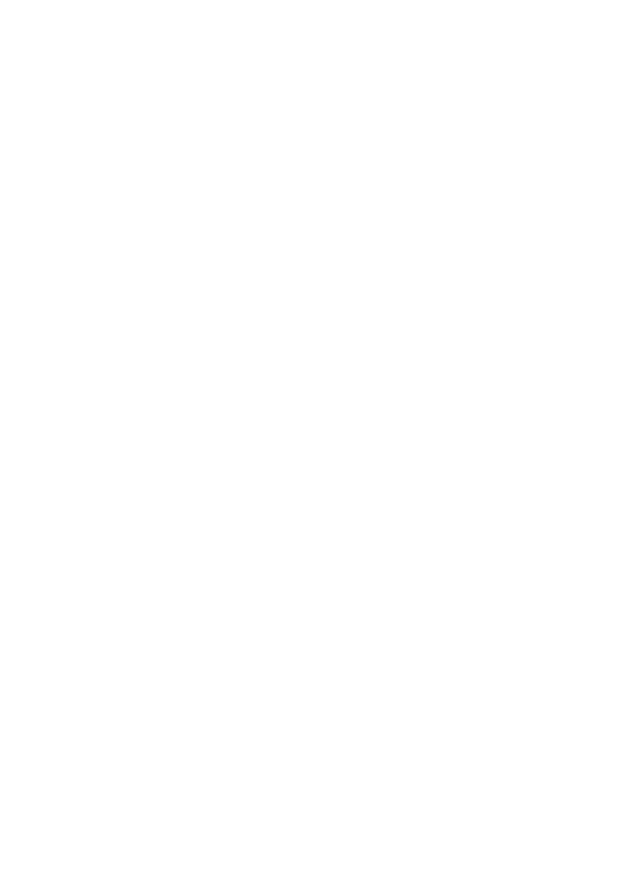
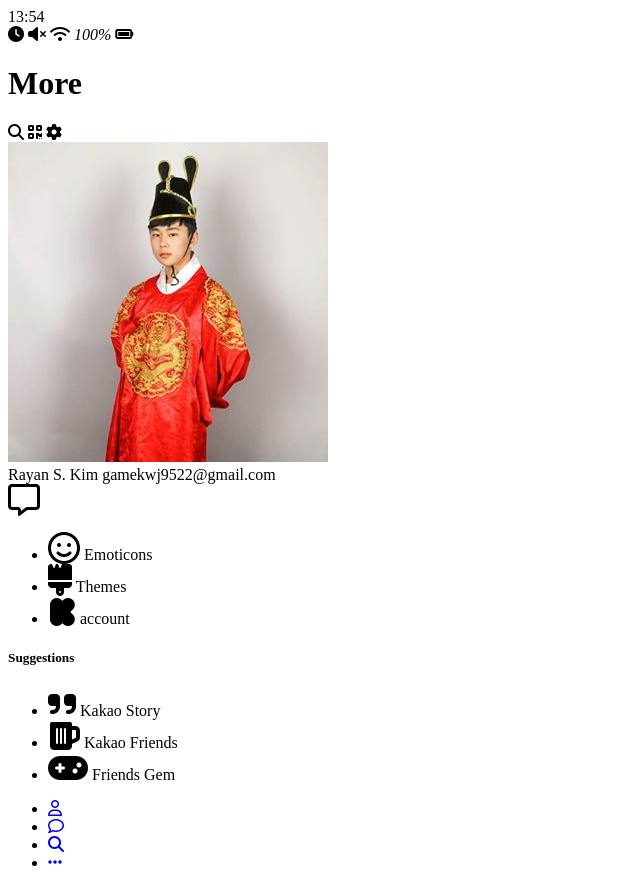
Before and after one commit to rayansrella9522/Kakao-Clone, a plain HTML site: page more.html in a window 1280 px wide. Shown: the whole page, without its empty margins (0-640 px from the left). Before the commit the page ends 800 px from the top, so only its background shows below. Drawn offline with Linux system fonts and the light colour scheme.

Commit message:
HTML almost

```diff
--- a/find.html
+++ b/find.html
@@ -0,0 +1,105 @@
+<!DOCTYPE html>
+<html lang="en">
+<head>
+    <meta charset="UTF-8">
+    <meta name="viewport" content="width=device-width, initial-scale=1.0">
+    <meta http-equiv="X-UA-Compatible" content="ie=edge">
+    <script src="https://kit.fontawesome.com/c0f90317a8.js" crossorigin="anonymous"></script>
+    <title>Find | Kakao Clone</title>
+</head>
+<body>
+    <div class="status-bar">
+        <div class="status-bar__column">
+            <span class="status-bar__clock">13:54</span>
+        </div>
+        <div class="status-bar__column">
+            <i class="fas fa-clock"></i>
+            <i class="fas fa-volume-mute"></i>
+            <i class="fas fa-wifi"></i>
+            <i class="span status-bar__battery-level">100%</i>
+            <i class="fas fa-battery-full"></i>
+        </div>
+    </div>
+    <header class="header">
+        <div class="header_header-column">
+            <h1 class="header__title">Find</h1>
+        </div>
+        <div class="header_header-column">
+            <span class="header__icon">
+                <i class="fas fa-search"></i>
+                <i class="fas fa-cog"></i>
+            </span>
+        </div>
+    </header>
+    <main class="find">
+        <header class="find__header">
+            <ul class="find_header-list">
+                <li class="find__header-btn header-btn">
+                    <span class="header-btn__icon">
+                        <i class="fas fa-qrcode fa-2x"></i>
+                    </span>
+                    <span class="header-btn__title">
+                        QR Code
+                    </span>
+                </li>
+                <li class="find__header-btn header-btn">
+                    <span class="header-btn__icon">
+                        <i class="fas fa-user-plus fa-2x"></i>
+                    </span>
+                    <span class="header-btn__title">
+                        Add by Contacts
+                    </span>
+                </li>
+                <li class="find__header-btn header-btn">
+                    <span class="header-btn__icon">
+                        <i class="fas fa-passport fa-2x"></i>
+                    </span>
+                    <span class="header-btn__title">
+                        Add by ID
+                    </span>
+                </li>
+                <li class="find__header-btn header-btn">
+                    <span class="header-btn__icon">
+                        <i class="far fa-envelope fa-2x"></i>
+                    </span>
+                    <span class="header-btn__title">
+                        Invite
+                    </span>
+                </li>
+            </ul>
+        </header>
+        <ul class="find__recommended">
+            <h5 class="find__title">
+                Recommended Friends
+            </h5>
+            <li class="find__friend friend friend--lg">
+                <img src="images/rayan.jpg" alt="" class="g-avatar friend__avatar">
+                <div class="friend__content">
+                    <span class="friend__name">
+                        Rayan S. Kim
+                    </span>
+                </div>
+            </div>
+            <div class="friend__column">
+                <div class="friend__nadd-btn">
+                    <i class="fas fa-user-plus"></i>
+
+                </div>
+            </div>
+        </li>
+        </ul>
+    </main>
+    <nav class="nav">
+        <div class="ulnav__list">
+            <ul>
+            <li class="nav__list-item"><a href="friends.html" class="nav__last-link">
+                <i class="far fa-user"></i></a></li>
+            <li class="nav__list-item"><a href="index.html" class="nav__last-link">
+                <i class="far fa-comment"></i></a></li>
+            <li class="nav__list-item"><a href="find.html" class="nav__last-link"><i class="fas fa-search"></i></a></li>
+            <li class="nav__list-item"><a href="more.html" class="nav__last-link"><i class="fas fa-ellipsis-h"></i></a></li>
+            </ul>
+        </div>
+    </nav>
+</body>
+</html>
--- a/more.html
+++ b/more.html
@@ -0,0 +1,116 @@
+<!DOCTYPE html>
+<html lang="en">
+<head>
+    <meta charset="UTF-8">
+    <meta name="viewport" content="width=device-width, initial-scale=1.0">
+    <meta http-equiv="X-UA-Compatible" content="ie=edge">
+    <script src="https://kit.fontawesome.com/c0f90317a8.js" crossorigin="anonymous"></script>
+    <title>More | Kakao Clone</title>
+</head>
+<body>
+    <div class="status-bar">
+        <div class="status-bar__column">
+            <span class="status-bar__clock">13:54</span>
+        </div>
+        <div class="status-bar__column">
+            <i class="fas fa-clock"></i>
+            <i class="fas fa-volume-mute"></i>
+            <i class="fas fa-wifi"></i>
+            <i class="span status-bar__battery-level">100%</i>
+            <i class="fas fa-battery-full"></i>
+        </div>
+    </div>
+    <header class="header">
+        <div class="header_header-column">
+            <h1 class="header__title">More</h1>
+        </div>
+        <div class="header_header-column">
+            <span class="header__icon">
+                <i class="fas fa-search"></i>
+                <i class="fas fa-qrcode"></i>
+                <i class="fas fa-cog"></i>
+            </span>
+        </div>
+    </header>
+    <main class="more">
+        <header class="more__header">
+            <div class="friends__friend friend friend--lg">
+            <img src="images/rayan.jpg" alt="" class="g-avatar friend__avatar">
+            <div class="friend__content">
+                <span class="friend__name">
+                    Rayan S. Kim
+                </span>
+                <span class="friend__status">
+                    gamekwj9522@gmail.com
+                </span>
+            </div>
+        </div>
+        <div class="friend__column">
+            <i class="far fa-comment-alt fa-2x"></i>
+        </div>
+    </li>
+    <ul class="more__btn-list">
+        <li class="more__btn">
+            <span class="more__btn">
+                <i class="far fa-smile fa-2x"></i>
+            </span>
+            <span class="more__btn-title">
+                Emoticons
+            </span>
+        </li>
+        <li class="more__btn">
+            <span class="more__btn">
+                <i class="fas fa-brush fa-2x"></i>
+            </span>
+            <span class="more__btn-title">
+                Themes
+            </span>
+        </li>
+        <li class="more__btn">
+            <span class="more__btn">
+                <i class="fab fa-kickstarter-k fa-2x"></i>
+            </span>
+            <span class="more__btn-title">
+
+                account
+            </span>
+        </li>
+    </ul>
+</header>
+    <section class="more__suggestions">
+        <h5 class="more__title">Suggestions</h5>
+        <ul class="more__suggestions-list">
+            <li class="more__suggestion suggestion">
+                <span class="suggestion__icon">
+                    <i class="fas fa-quote-right fa-2x"></i>
+                </span>
+                <span class="suggestion__title">Kakao Story</span>
+            </li>
+            <li class="more__suggestion suggestion">
+                <span class="suggestion__icon">
+                    <i class="fas fa-beer fa-2x"></i>
+                </span>
+                <span class="suggestion__title">Kakao Friends</span>
+            </li><li class="more__suggestion suggestion">
+                <span class="suggestion__icon">
+                    <i class="fas fa-gamepad fa-2x"></i>
+                </span>
+                <span class="suggestion__title">Friends Gem</span>
+            </li>
+        </ul>
+    </section>
+    </main>
+    <nav class="nav">
+        <div class="ulnav__list">
+            <ul>
+            <li class="nav__list-item"><a href="friends.html" class="nav__last-link">
+                <i class="far fa-user"></i></a></li>
+            <li class="nav__list-item"><a href="index.html" class="nav__last-link">
+                <i class="far fa-comment"></i></a></li>
+            <li class="nav__list-item"><a href="find.html" class="nav__last-link"><i class="fas fa-search"></i></a></li>
+            <li class="nav__list-item"><a href="more.html" class="nav__last-link"><i class="fas fa-ellipsis-h"></i></a></li>
+            </ul>
+        </div>
+    </nav>
+</body>
+</html>
```
Also changed, not shown: friends.html (+99 -0 lines), index.html (+54 -1 lines), images/avatar.jpg (added), images/rayan.jpg (added).
